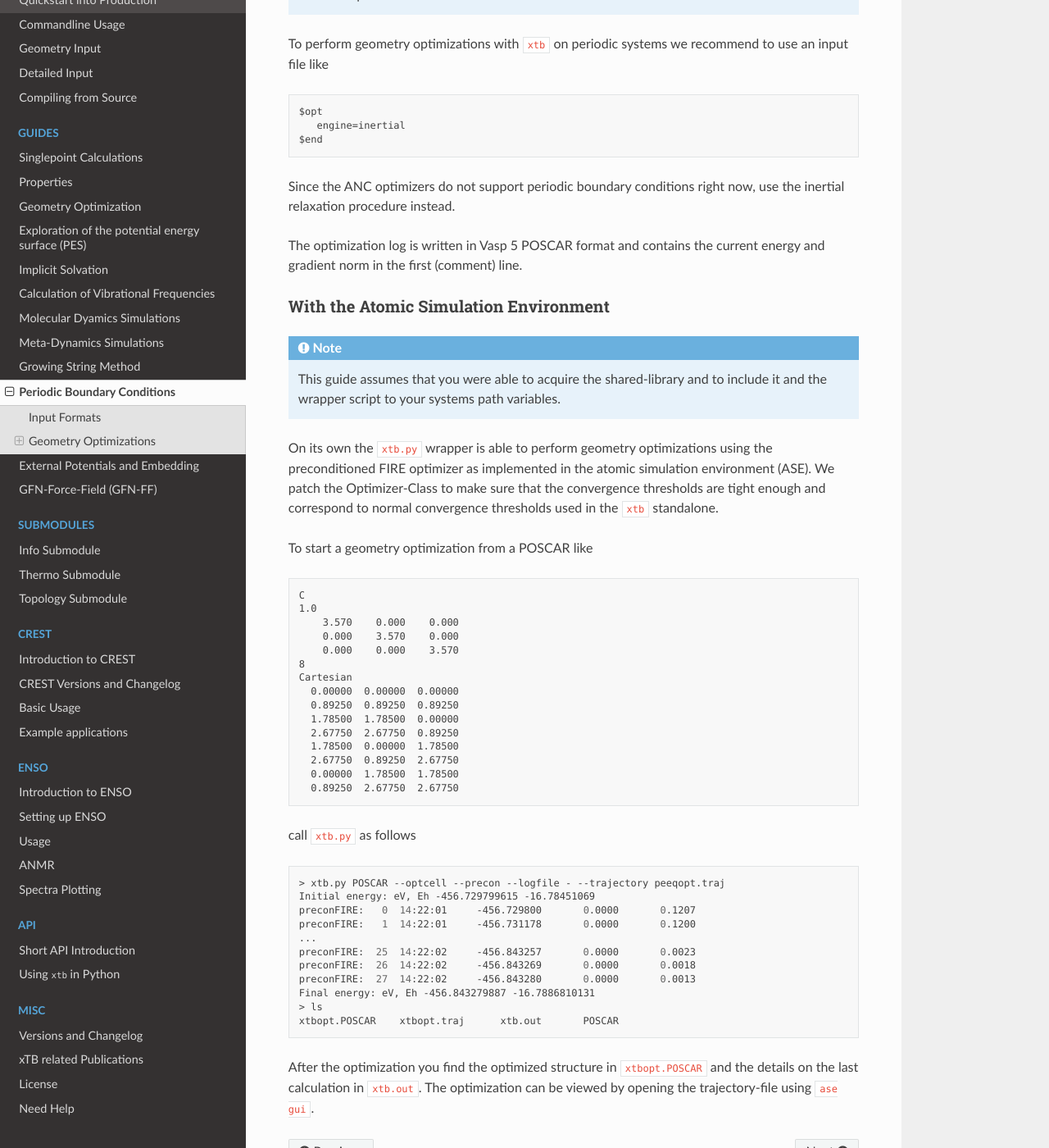
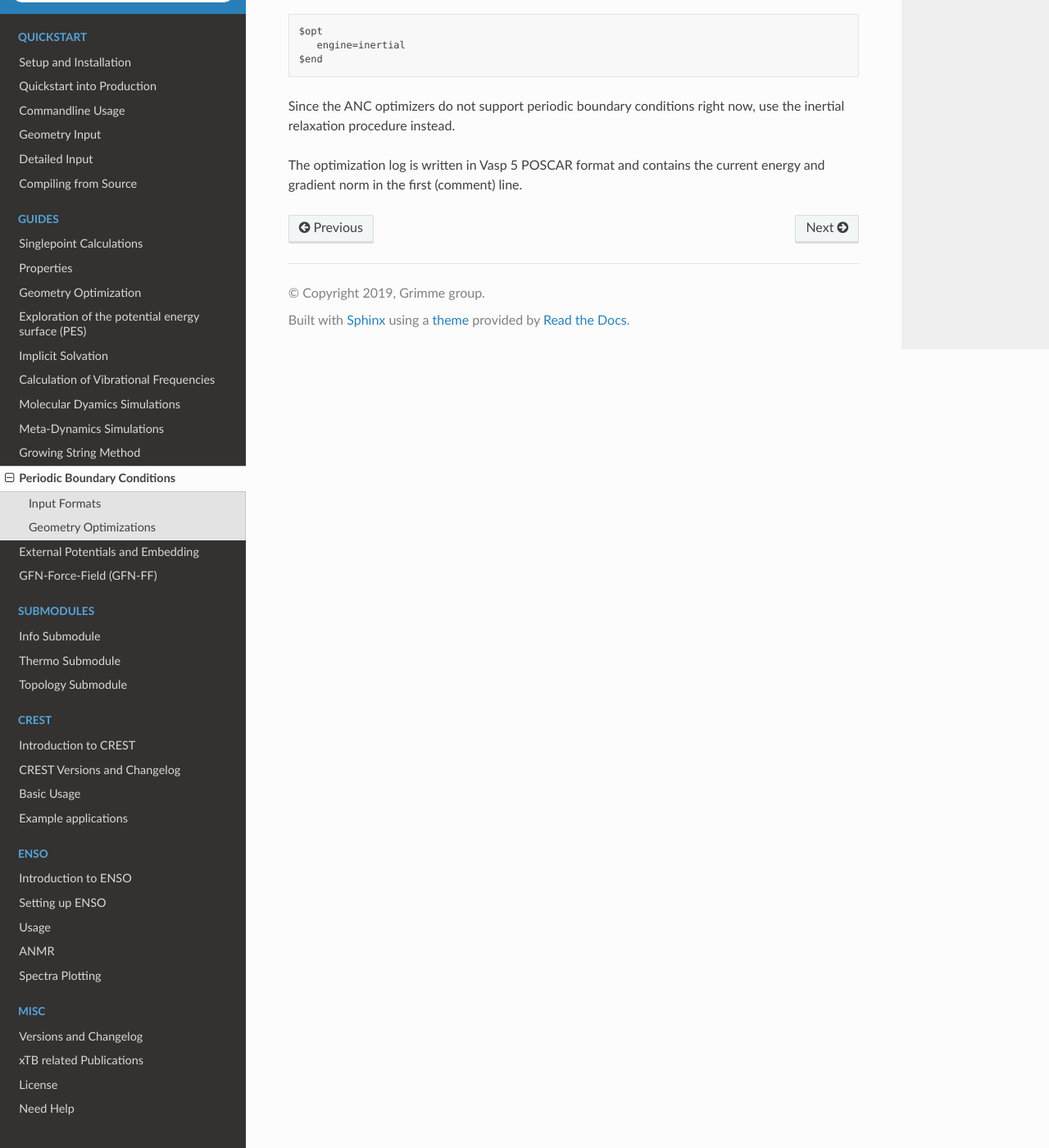
Before and after one commit to grimme-lab/xtb_docs, a Sphinx documentation site: the page built from source/periodic_boundary_conditions.rst, in a window 1280 px wide and 1400 px high, scrolled down 1809 px. Shown: the whole window at 82% size. Built offline with Sphinx 7.4.7 and the Read the Docs theme 2.0.0, drawn with Linux system fonts in a browser that asks for light colours; some of the changed text lies outside the part shown.

Commit message:
Remove outdated documentation regarding Python API

```diff
--- a/source/periodic_boundary_conditions.rst
+++ b/source/periodic_boundary_conditions.rst
@@ -3,10 +3,6 @@
 ------------------------------
  Periodic Boundary Conditions
 ------------------------------
-
-Periodic xTB calculations are either possible with the standalone ``xtb``
-program or the atomic simulation environment (ASE) using the ``libxtb.so``
-and the C-API (see :ref:`python`).
 
 ``xtb`` is supposed to throw a lot of *feature-not-implemented* errors at
 you as you try out the very recently added periodic boundary conditions.
@@ -89,55 +85,3 @@ use the inertial relaxation procedure instead.
 
 The optimization log is written in Vasp 5 POSCAR format and contains the
 current energy and gradient norm in the first (comment) line.
-
-With the Atomic Simulation Environment
---------------------------------------
-
-.. note:: This guide assumes that you were able to acquire the shared-library
-          and to include it and the wrapper script to your systems path variables.
-
-On its own the ``xtb.py`` wrapper is able to perform geometry optimizations
-using the preconditioned FIRE optimizer as implemented in the atomic simulation
-environment (ASE). We patch the Optimizer-Class to make sure that the convergence
-thresholds are tight enough and correspond to normal convergence thresholds
-used in the ``xtb`` standalone.
-
-To start a geometry optimization from a POSCAR like
-
-.. code:: text
-
-   C
-   1.0
-       3.570    0.000    0.000
-       0.000    3.570    0.000
-       0.000    0.000    3.570
-   8
-   Cartesian
-     0.00000  0.00000  0.00000
-     0.89250  0.89250  0.89250
-     1.78500  1.78500  0.00000
-     2.67750  2.67750  0.89250
-     1.78500  0.00000  1.78500
-     2.67750  0.89250  2.67750
-     0.00000  1.78500  1.78500
-     0.89250  2.67750  2.67750
-
-call ``xtb.py`` as follows
-
-.. code:: bash
-
-   > xtb.py POSCAR --optcell --precon --logfile - --trajectory peeqopt.traj
-   Initial energy: eV, Eh -456.729799615 -16.78451069
-   preconFIRE:   0  14:22:01     -456.729800       0.0000       0.1207
-   preconFIRE:   1  14:22:01     -456.731178       0.0000       0.1200
-   ...
-   preconFIRE:  25  14:22:02     -456.843257       0.0000       0.0023
-   preconFIRE:  26  14:22:02     -456.843269       0.0000       0.0018
-   preconFIRE:  27  14:22:02     -456.843280       0.0000       0.0013
-   Final energy: eV, Eh -456.843279887 -16.7886810131
-   > ls
-   xtbopt.POSCAR    xtbopt.traj      xtb.out       POSCAR
-
-After the optimization you find the optimized structure in ``xtbopt.POSCAR``
-and the details on the last calculation in ``xtb.out``.
-The optimization can be viewed by opening the trajectory-file using ``ase gui``.
```
Also changed, not shown: source/contents.rst (+0 -7 lines), source/dev_interface.rst (deleted, +0 -194 lines), source/dev_python.rst (deleted, +0 -174 lines).
